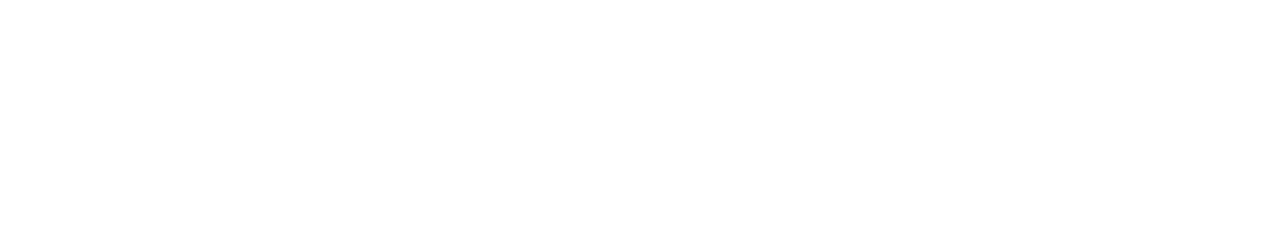
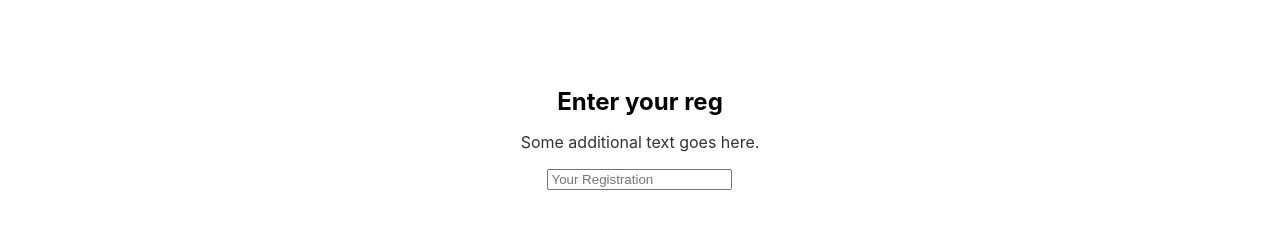
Before and after one commit to balalsaleh/reg-repair, a React (Create React App) app: page / in a window 1280 px wide. Shown: the part 201-430 px from the top of the page. Built offline with nearby package versions, Linux system fonts and the light colour scheme.

Commit message:
banner for homepage with input for vehicle reg

```diff
--- a/src/components/HomePage.js
+++ b/src/components/HomePage.js
@@ -81,6 +81,15 @@ const HomePage = () => {
             </Menu.Item>
           ))}
         </Menu>
+
+        {/* Centered Banner with <h1> and <p> */}
+      <div className="banner">
+        <div className="banner-content">
+          <h1>Enter your reg</h1>
+          <p>Some additional text goes here.</p>
+          <input type="text" className="regInput" placeholder="Your Registration" />
+        </div>
+      </div>
     </div>
   );
 };
--- a/src/index.css
+++ b/src/index.css
@@ -12,11 +12,13 @@ code {
     monospace;
 }
 
+/* HEADER & NAV BAR */
+
 .ant-menu-horizontal .ant-menu-item {
   height: 80px; /* Change the value as needed */
 
 }
-/* Adjust the Menu Items' size */
+
 .ant-menu-horizontal .ant-menu-item {
   font-size: 20px; /* Change the font size as needed */
   padding: 16px 24px; /* Adjust the padding as needed */
@@ -28,7 +30,7 @@ code {
   justify-content: center;
 }
 
-/* Optional: Adjust the spacing between menu items */
+
 .ant-menu-horizontal .ant-menu-item {
   margin: 0 10px; /* You can adjust the margin as needed */
 }
@@ -46,7 +48,36 @@ code {
   border-bottom: 0.5px solid #e7e7e9; /* Add a bottom border */
 }
 
-/* Style the logo */
+
 .inner-header img {
-  margin-right: 10px; /* Add some space to the right of the logo */
+  margin-right: 10px; /* Add some space to the right of the logo */ /* Style the logo */
 }
+
+/* BANNER */
+.banner {
+  display: flex;
+  justify-content: center;
+  align-items: center;
+  height: 300px; /* Adjust the height as needed */
+}
+
+
+.banner-content {  /* Style the banner content */
+  text-align: center;
+}
+
+
+.banner-content h1 { /* Style the <h1> and <p> inside the banner */
+  font-size: 24px; /* Adjust the font size as needed */
+  margin-bottom: 10px; /* Add spacing between <h1> and <p> */
+}
+
+.banner-content p {
+  font-size: 16px; /* Adjust the font size as needed */
+  color: #333; /* Text color for the <p> element */
+}
+
+
+.regInput { /*  Style the input */
+  /* Add your styles for the input element here */
+}
```
Lines whose indentation alone changed are shown as unchanged.
